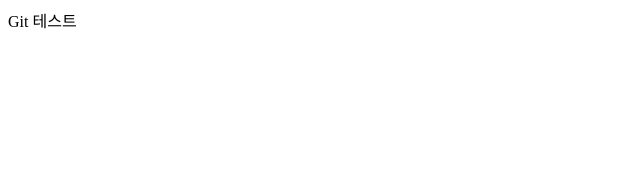
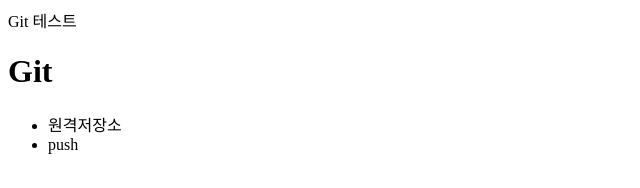
Before and after one commit to kendo18/kendo_git_repo, a plain HTML site: page index.html in a window 1280 px wide. Shown: the whole page, without its empty margins (0-640 px from the left). Drawn offline with Linux system fonts and the light colour scheme.

Commit message:
내용 추가

```diff
--- a/index.html
+++ b/index.html
@@ -3,6 +3,10 @@
     Git 테스트
   </head>
   <body>
-
+    <h1>Git</h1>
+    <ul>
+      <li>원격저장소</li>
+      <li>push</li>
+    </ul>
   </body>
 </html>
```
